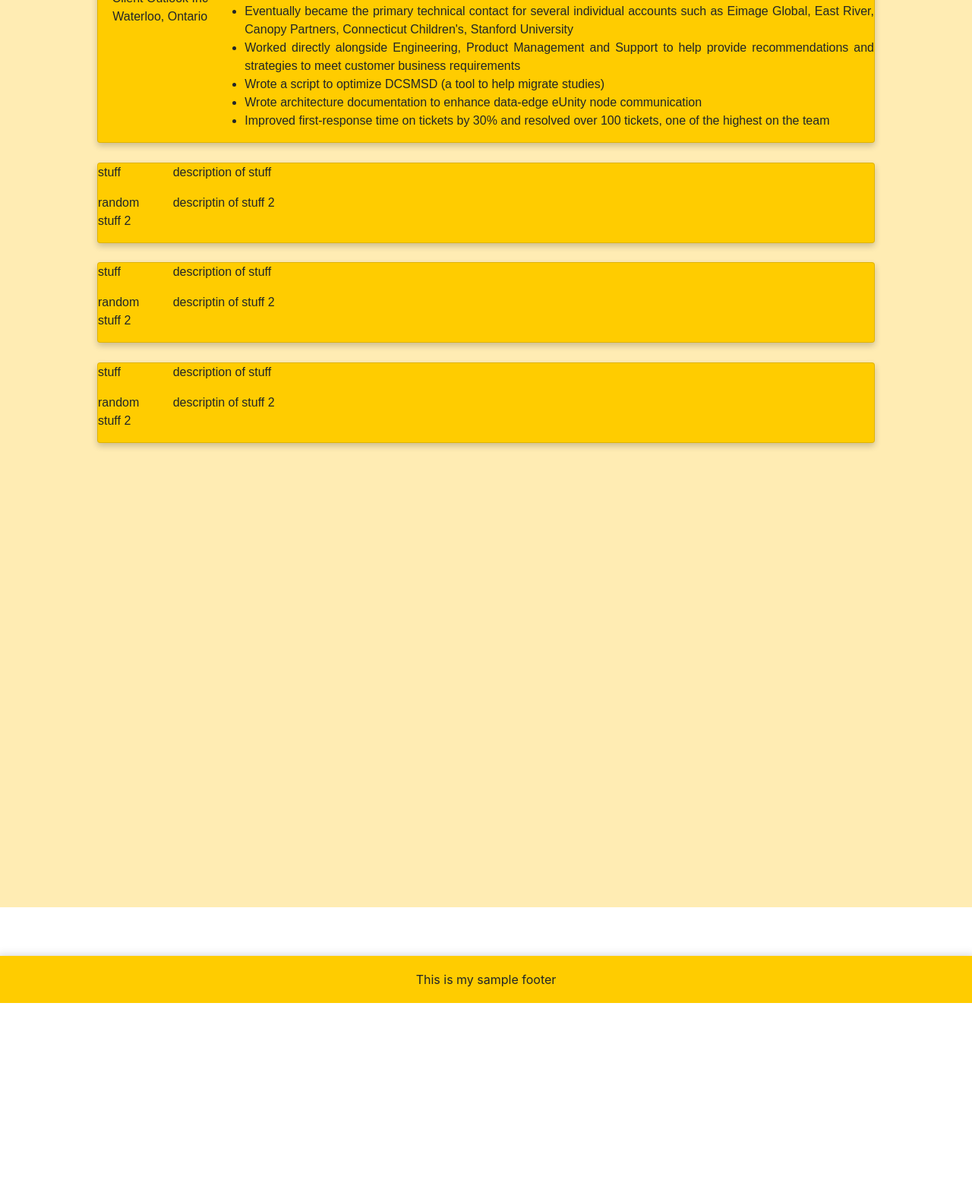
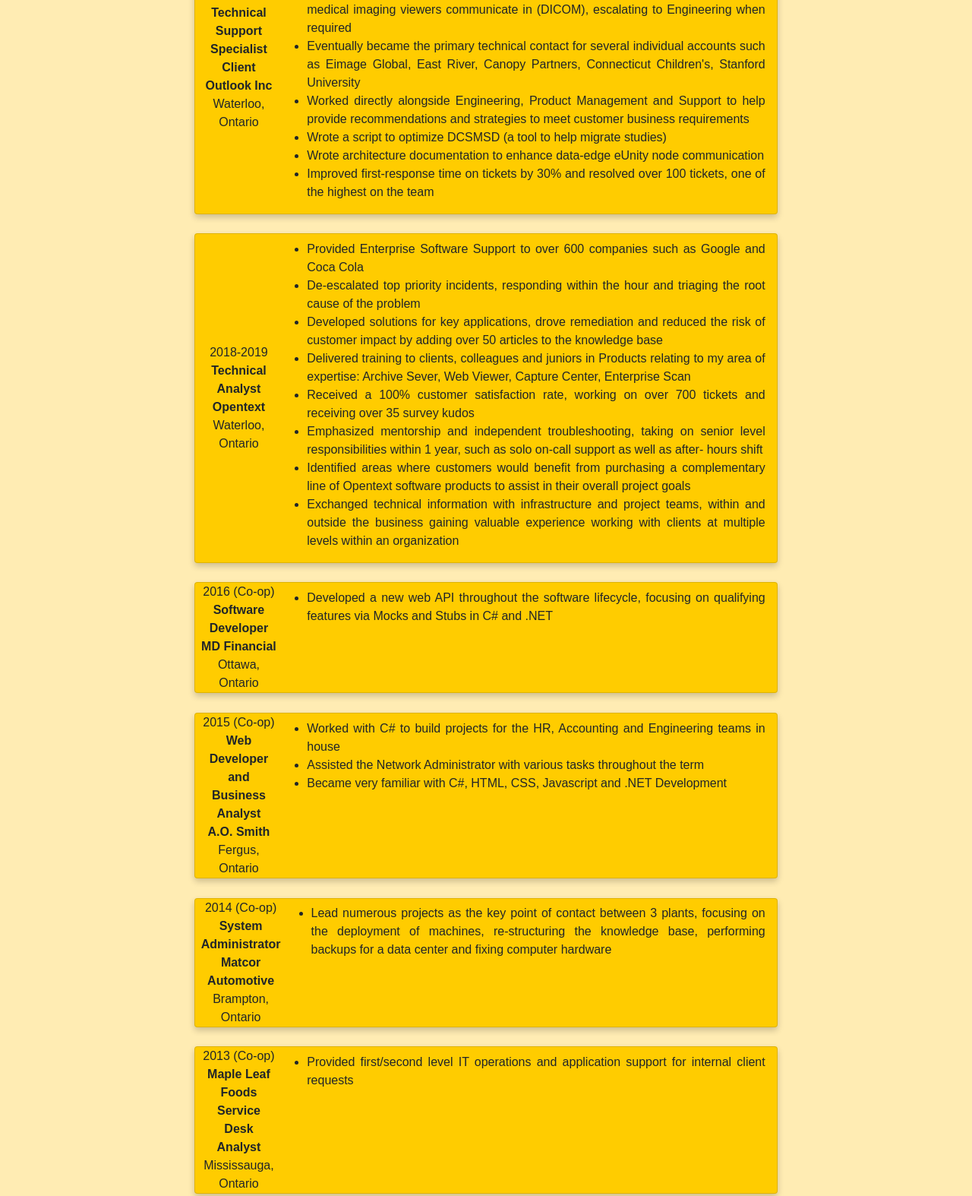
Before and after one commit to nimesh-das/pw, a website: page resume.html in a window 1280 px wide. Shown: the part 280-1854 px from the top of the page at 76% size. Before the commit the page ends 1600 px from the top, so only its background shows below. Drawn offline with nearby package versions, Linux system fonts and the light colour scheme.

Commit message:
resume complete draft 1

```diff
--- a/css/styles.css
+++ b/css/styles.css
@@ -72,12 +72,13 @@
 
 #resume-card.card {
   box-shadow: 0 4px 8px 0 rgba(0, 0, 0, 0.2);
-  width: 80%;
+  width: 60%;
   font-family: Arial, Helvetica, sans-serif;
   background: #ffcc00;
   margin-top: 2%;
   margin-bottom: 2%;
-  margin-left: 10%;
+  margin-left: auto;
+  margin-right: auto;
   flex-direction: inherit;
 }
 
@@ -85,7 +86,8 @@
   flex: 10%;
   align-items: center;
   text-align: center;
-  margin-top: 4%;
+  margin-top: auto;
+  margin-bottom: auto;
   padding-left: 1%;
 }
 
@@ -97,7 +99,8 @@
 .column2-resume {
   flex: 80%;
   text-align: justify;
-    margin-top: 1%;
+  margin-top: 1%;
+  margin-right: 2%;
 }
 
 #pic-container-1 .card img {
--- a/resume.html
+++ b/resume.html
@@ -30,8 +30,8 @@
                 <div class="card row" id="resume-card">
                         <div id="resume-left-text" class="column1-resume">
                             <p id="date"> 2019-2020 </p>
-                            <p id="position"> Technical Support Specialist </p>
-                            <p id="company"> Client Outlook Inc </p>
+                            <p id="position"> <b> Technical Support Specialist </b> </p>
+                            <p id="company"> <b> Client Outlook Inc </b> </p>
                             <p id="location"> Waterloo, Ontario </p>
                         </div>
 
@@ -56,44 +56,91 @@
                             </ul>
                         </div>
                 </div>
-                <div class="card" id="resume-card">
-                    <div class="row row-content">
-                        <div id="resume-left-text" class="col-4 col-sm-4 col-md-4">
-                            <p> stuff</p>
-                            <p> random stuff 2</p>
+                <div class="card row" id="resume-card">
+                        <div id="resume-left-text" class="column1-resume">
+                            <p id="date"> 2018-2019 </p>
+                            <p id="position"> <b> Technical Analyst </b> </p>
+                            <p id="company"> <b> Opentext </b> </p>
+                            <p id="location"> Waterloo, Ontario </p>
                         </div>
 
-                        <div id="resume-right-text" class="col-8 col-sm-8 col-md-8">
-                            <p> description of stuff </p>
-                            <p> descriptin of stuff 2</p>
+                        <div id="resume-right-text" class="column2-resume">
+                            <ul>
+                                <li> Provided Enterprise Software Support to over 600 companies such as Google and Coca Cola </li>
+
+                                <li> De-escalated top priority incidents, responding within the hour and triaging the root cause of the problem </li>
+
+                                <li> Developed solutions for key applications, drove remediation and reduced the risk of customer impact by adding over 50 articles to the knowledge base </li>
+
+                                <li> Delivered training to clients, colleagues and juniors in Products relating to my area of expertise: Archive Sever, Web Viewer, Capture Center, Enterprise Scan </li>
+
+                                <li> Received a 100% customer satisfaction rate, working on over 700 tickets and receiving over 35 survey kudos </li>
+
+                                <li> Emphasized mentorship and independent troubleshooting, taking on senior level responsibilities within 1 year, such as solo on-call support as well as after- hours shift </li>
+
+                                <li> Identified areas where customers would benefit from purchasing a complementary line of Opentext software products to assist in their overall project goals </li>
+
+                                <li> Exchanged technical information with infrastructure and project teams, within and outside the business gaining valuable experience working with clients at multiple levels within an organization </li>
+                            </ul>
                         </div>
-                    </div>
                 </div>
-                <div class="card" id="resume-card">
-                    <div class="row row-content">
-                        <div id="resume-left-text" class="col-4 col-sm-4 col-md-4">
-                            <p> stuff</p>
-                            <p> random stuff 2</p>
+                <div class="card row" id="resume-card">
+                        <div id="resume-left-text" class="column1-resume">
+                            <p id="date"> 2016 (Co-op) </p>
+                            <p id="position"> <b> Software Developer </b> </p>
+                            <p id="company"> <b> MD Financial </b> </p>
+                            <p id="location"> Ottawa, Ontario </p>
                         </div>
 
-                        <div id="resume-right-text" class="col-8 col-sm-8 col-md-8">
-                            <p> description of stuff </p>
-                            <p> descriptin of stuff 2</p>
+                        <div id="resume-right-text" class="column2-resume">
+                            <ul>
+                                <li> Developed a new web API throughout the software lifecycle, focusing on qualifying features via Mocks and Stubs in C# and .NET </li>
+                            </ul>
                         </div>
-                    </div>
                 </div>
-                <div class="card" id="resume-card">
-                    <div class="row row-content">
-                        <div id="resume-left-text" class="col-4 col-sm-4 col-md-4">
-                            <p> stuff</p>
-                            <p> random stuff 2</p>
+                <div class="card row" id="resume-card">
+                        <div id="resume-left-text" class="column1-resume">
+                            <p id="date"> 2015 (Co-op) </p>
+                            <p id="position"> <b> Web Developer and Business Analyst </b> </p>
+                            <p id="company"> <b> A.O. Smith </b> </p>
+                            <p id="location"> Fergus, Ontario </p>
                         </div>
 
-                        <div id="resume-right-text" class="col-8 col-sm-8 col-md-8">
-                            <p> description of stuff </p>
-                            <p> descriptin of stuff 2</p>
+                        <div id="resume-right-text" class="column2-resume">
+                            <ul>
+                                <li> Worked with C# to build projects for the HR, Accounting and Engineering teams in house </li>
+                                <li> Assisted the Network Administrator with various tasks throughout the term </li>
+                                <li> Became very familiar with C#, HTML, CSS, Javascript and .NET Development</li>
+                            </ul>
                         </div>
-                    </div>
+                </div>
+                <div class="card row" id="resume-card">
+                        <div id="resume-left-text" class="column1-resume">
+                            <p id="date"> 2014 (Co-op) </p>
+                            <p id="position"> <b> System Administrator </b> </p>
+                            <p id="company"> <b> Matcor Automotive </b> </p>
+                            <p id="location"> Brampton, Ontario </p>
+                        </div>
+
+                        <div id="resume-right-text" class="column2-resume">
+                            <ul>
+                                <li> Lead numerous projects as the key point of contact between 3 plants, focusing on the deployment of machines, re-structuring the knowledge base, performing backups for a data center and fixing computer hardware</li>
+                            </ul>
+                        </div>
+                </div>
+                <div class="card row" id="resume-card">
+                        <div id="resume-left-text" class="column1-resume">
+                            <p id="date"> 2013 (Co-op) </p>
+                            <p id="position"> <b> Maple Leaf Foods </b> </p>
+                            <p id="company"> <b> Service Desk Analyst </b> </p>
+                            <p id="location"> Mississauga, Ontario </p>
+                        </div>
+
+                        <div id="resume-right-text" class="column2-resume">
+                            <ul>
+                                <li> Provided first/second level IT operations and application support for internal client requests </li>
+                            </ul>
+                        </div>
                 </div>
     	</div>
 
```
Also changed, not shown: 1 other file.
